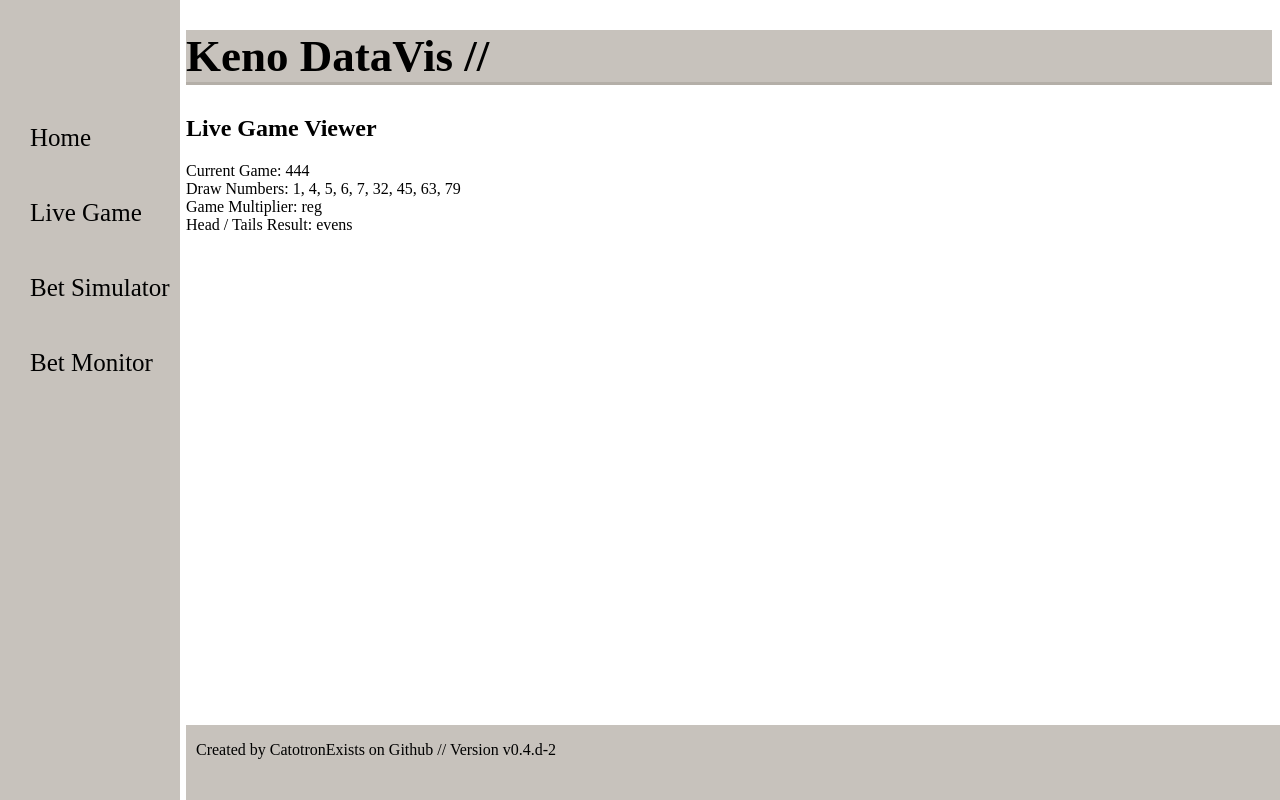
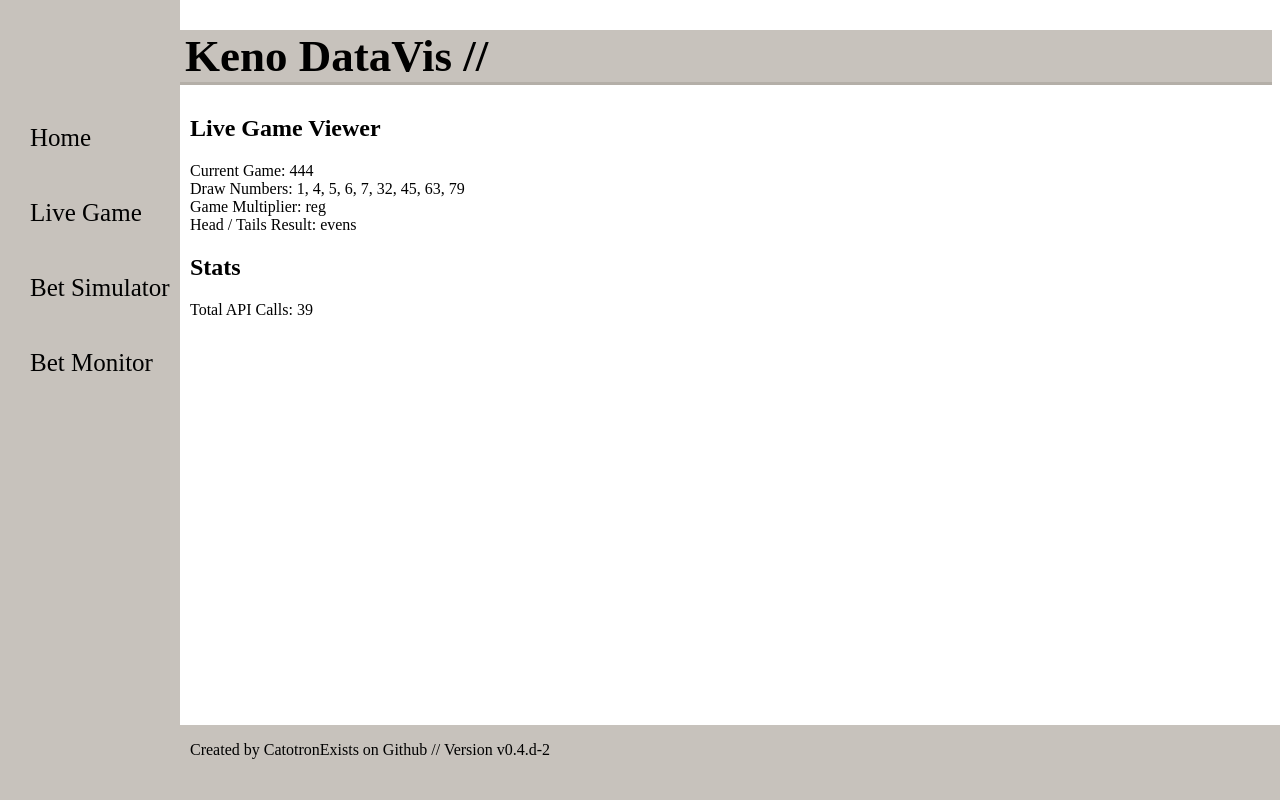
Before and after one commit to CatotronExists/Keno-API, a plain HTML site: page Website/Index.html in a window 1280 px wide. Drawn offline with Linux system fonts and the light colour scheme.

Commit message:
Fixed CSS Gaps + Stats Placeholder [v0.4.d-2]

```diff
--- a/Website/Index.html
+++ b/Website/Index.html
@@ -6,6 +6,9 @@
         <link rel="stylesheet" href="Styles.css">
     </head>
 
+
+    <body onload="getData()">
+        <script src="Main.js"></script>
         <header>
             <h1>Keno DataVis //</h1>
         </header>
@@ -18,34 +21,31 @@
                 <a href="#">Bet Monitor</a>
             </div>
         </div>
-
-    <body>
-        <body onload="getData()">
         <div id="Main">
             <div id="gameDisplay">
                 <h2>Live Game Viewer</h2>
                 <div id="gameNumberDisplay">
                     <p1>Current Game: <label id="gameNumber">n/a</label></p1>
-                    <script src="Main.js"></script>
                 </div>
                 <div id="drawNumbersDisplay">
                     <p1>Draw Numbers: <label id="drawNumbers">n/a</label></p1>
-                    <script src="Main.js"></script>
                 </div>
                 <div id="multiplierDisplay">
                     <p1>Game Multiplier: <label id="multiplier">n/a</label></p1>
-                    <script src="Main.js"></script>
                 </div>
                 <div id="headTailResultDisplay">
                     <p1>Head / Tails Result: <label id="headTailResult">n/a</label></p1>
-                    <script src="Main.js"></script>
                 </div>
             </div>
+            <div id="Stats">
+                <h2>Stats</h2>
+                <p2>Total API Calls: <label id="APICalls"></label></p2>
             </div>
-    </body>
+        </div>
         <footer>
             <div id="footer">
                 <p2>Created by CatotronExists on Github // Version v0.4.d-2</p2>
             </div>
         </footer>
+    </body>
 </html>
--- a/Website/Main.js
+++ b/Website/Main.js
@@ -15,4 +15,7 @@ function getData()
 
         var headTailResult = document.getElementById("headTailResult");
         headTailResult.innerHTML = "evens"
+
+        var APICalls = document.getElementById("APICalls");
+        APICalls.innerHTML = "39"
     }
--- a/Website/Styles.css
+++ b/Website/Styles.css
@@ -6,6 +6,7 @@ h1 {
     font-size: 45px;
     background-color: rgb(199, 194, 188);
     border-bottom: 3px solid rgb(180, 175, 168);
+    padding-left: 5px;
 }
 
 /* Side Menu */
@@ -35,9 +36,12 @@ h1 {
 
 /* Main */
 body {
-    padding-left: 175px;
-    border-left: 3px solid rgb(180, 175, 168);
+    padding-left: 172px;
     background-color: white;
+}
+
+#Main {
+    padding-left: 10px;
 }
 
 /* Footer */
```
Also changed, not shown: 1 other file. Lines whose indentation alone changed are shown as unchanged.
